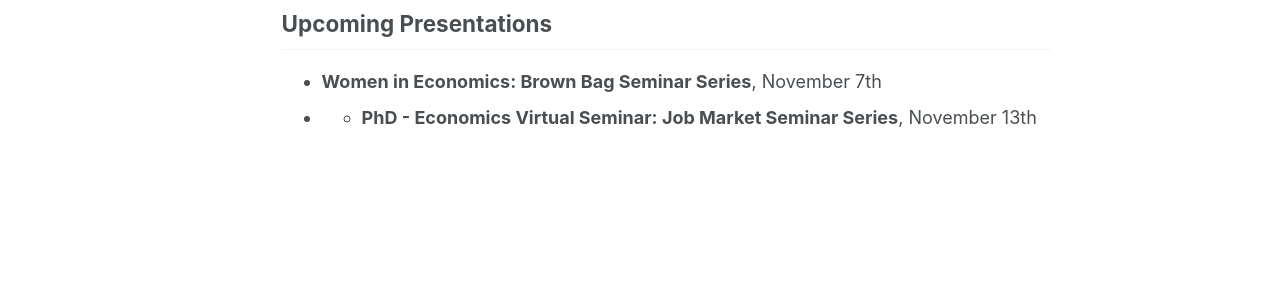
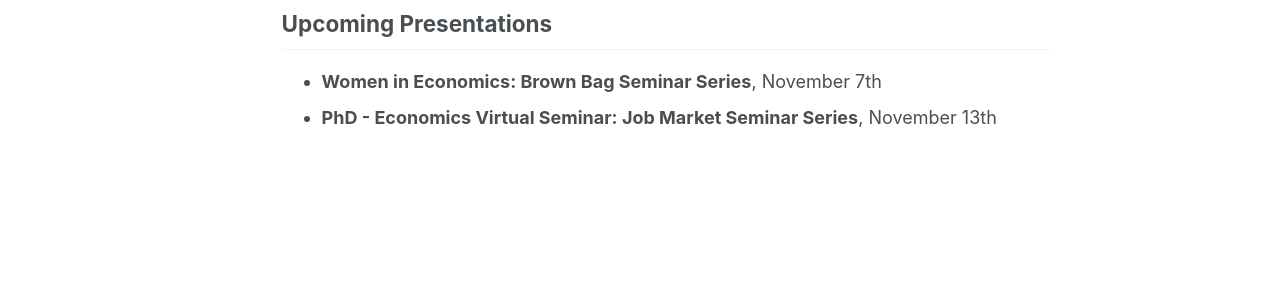
Before and after one commit to LuisaLore/luisalore, a Jekyll site: the page built from _pages/about.md, in a window 1280 px wide and 1199 px high. Shown: the part 669-969 px from the top of the window. Built offline with Jekyll 4.4.1, drawn with Linux system fonts in a browser that asks for light colours; some web fonts are replaced; a script that is not in the unit is left out.

```diff
--- a/_pages/about.md
+++ b/_pages/about.md
@@ -23,4 +23,4 @@ I am on the job market for the 2025/26 academic year, with an expected graduatio
 ## Upcoming Presentations
 
 * **Women in Economics: Brown Bag Seminar Series**, November 7th
-* * **PhD - Economics Virtual Seminar: Job Market Seminar Series**, November 13th
+* **PhD - Economics Virtual Seminar: Job Market Seminar Series**, November 13th
```
